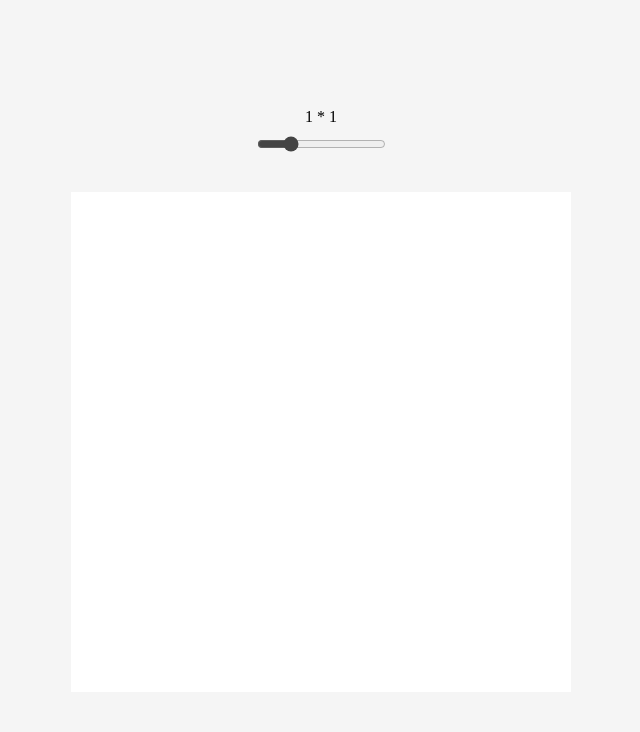
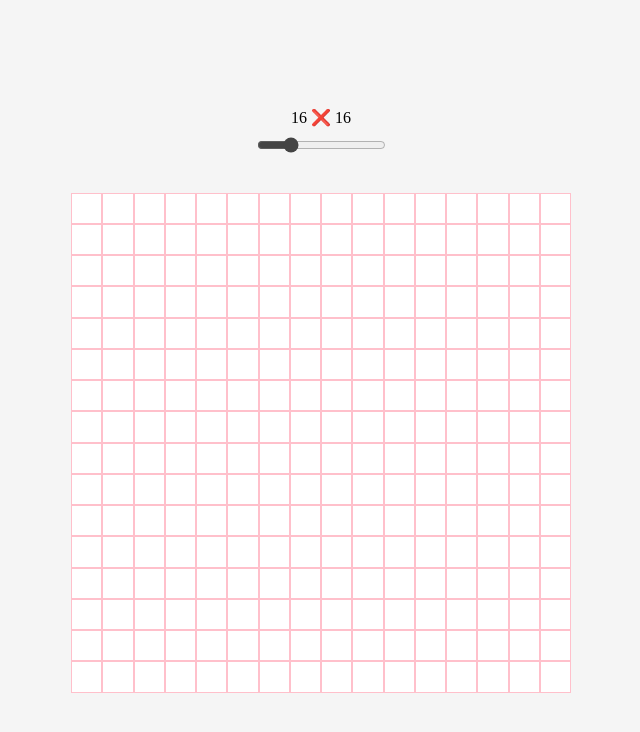
Before and after one commit to Jean-kassyl/odin-Etch-a-Sketch, a plain HTML site: page index.html in a window 1280 px wide. Shown: the whole page, without its empty margins (319-959 px from the left). Drawn offline with Linux system fonts and the light colour scheme.

Commit message:
handle removing old grid element created when changing the grid size

```diff
--- a/index.html
+++ b/index.html
@@ -8,7 +8,7 @@
 </head>
 <body>
     <div id="popup_container">
-        <label for="range_number">1 * 1</label>
+        <label for="range_number" ><span class="range_label"></span> &#10060; <span class="range_label"></span></label>
         <input type="range" min="1" max="64" id="range_number" value="16">
     </div>
     <div id="container">
--- a/main.js
+++ b/main.js
@@ -1,11 +1,14 @@
-const container = document.getElementById("container")
+
 const range_input = document.getElementById("range_number")
+const range_label = document.querySelectorAll(".range_label")
 
-function create_grid(size){
-    for(i= 0; i < 16; i++){
-        for(j = 0; j < 16; j++){
+
+function generate_grid(size){
+    for(let i= 1; i <= size; i++){
+        for(let j = 1; j <= size; j++){
             let div = document.createElement('div');
             div.setAttribute("class", "grid");
+            let container = document.getElementById("container")
             container.appendChild(div)
         }
     }
@@ -13,16 +16,37 @@ function create_grid(size){
 
 }
 
-create_grid()
+function create_grid(s = 16){
+    range_label.forEach(label => {
+        label.textContent = s
+    })
 
-const grids = document.querySelectorAll('.grid');
-grids.forEach(grid => {
+    let container = document.getElementById("container")
+    if (container.children.length > 0){
+    Array.from(container.children).forEach(div => div.remove())
+}
+
+    generate_grid(s)
+
+
+    const grids = document.querySelectorAll('.grid');
+    grids.forEach(grid => {
     grid.addEventListener("mouseenter", handleBackground)
 })
 
+container.style.gridTemplateColumns = `repeat(${s}, 1fr)`
+container.style.gridTemplateRows = `repeat(${s}, 1fr)`
+
+
+}
+
+create_grid()
+
+
+
 
 function handleBackground(e) {
-    let target = e.target;
+    let target = e.currentTarget;
     target.style.backgroundColor = "black"
 }
 
@@ -31,5 +55,8 @@ function handleBackground(e) {
 range_input.addEventListener("input", changeGridSize)
 
 function changeGridSize(e) {
+    let size = parseInt(e.target.value)
+
+    create_grid(size)
 
 }
--- a/style.css
+++ b/style.css
@@ -15,6 +15,7 @@ body {
 }
 
 .grid {
+    border: 1px solid pink;
     background-color: white;
 }
 
@@ -24,8 +25,8 @@ body {
     width: 500px;
     height: 500px;
     display: grid;
-    grid-template-columns: repeat(3, 1fr);
-    grid-template-rows: repeat(3, 1fr);
+
+
 
 }
 
```
